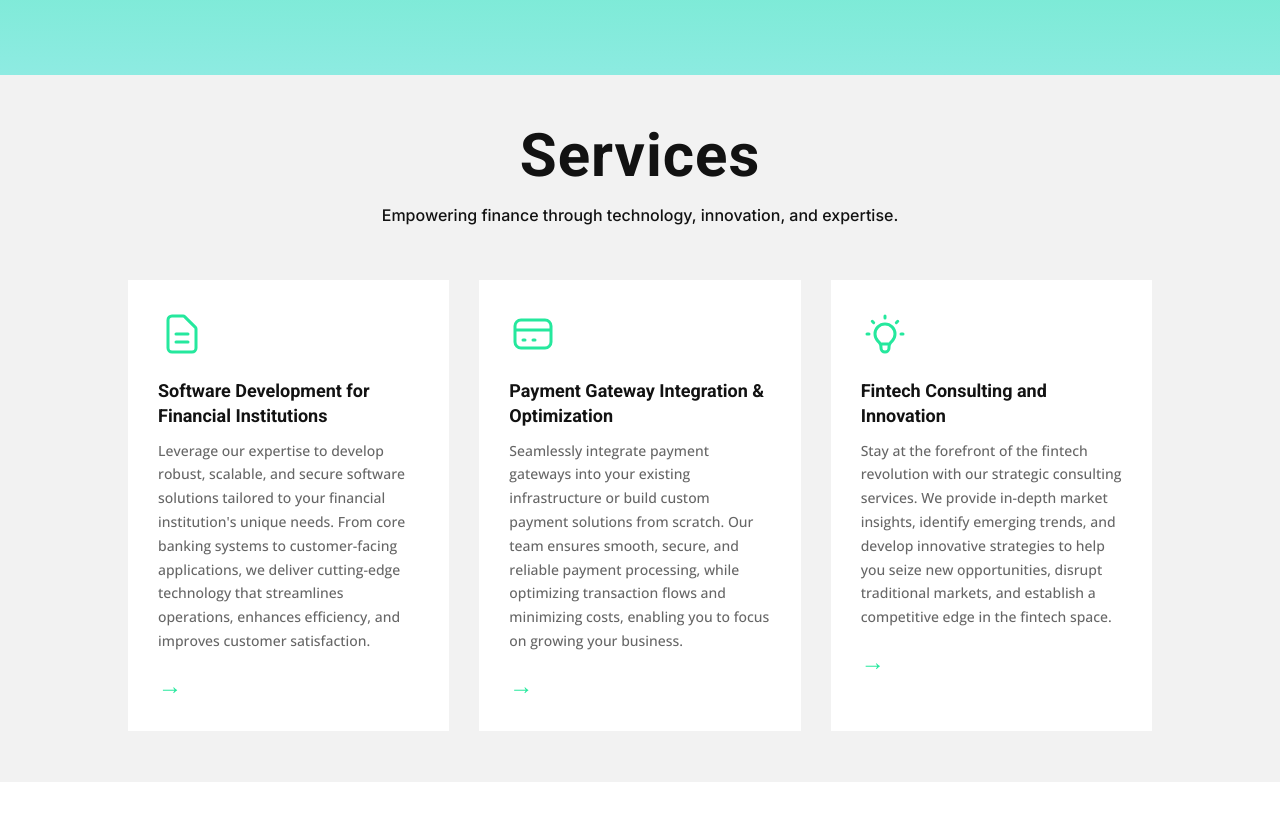
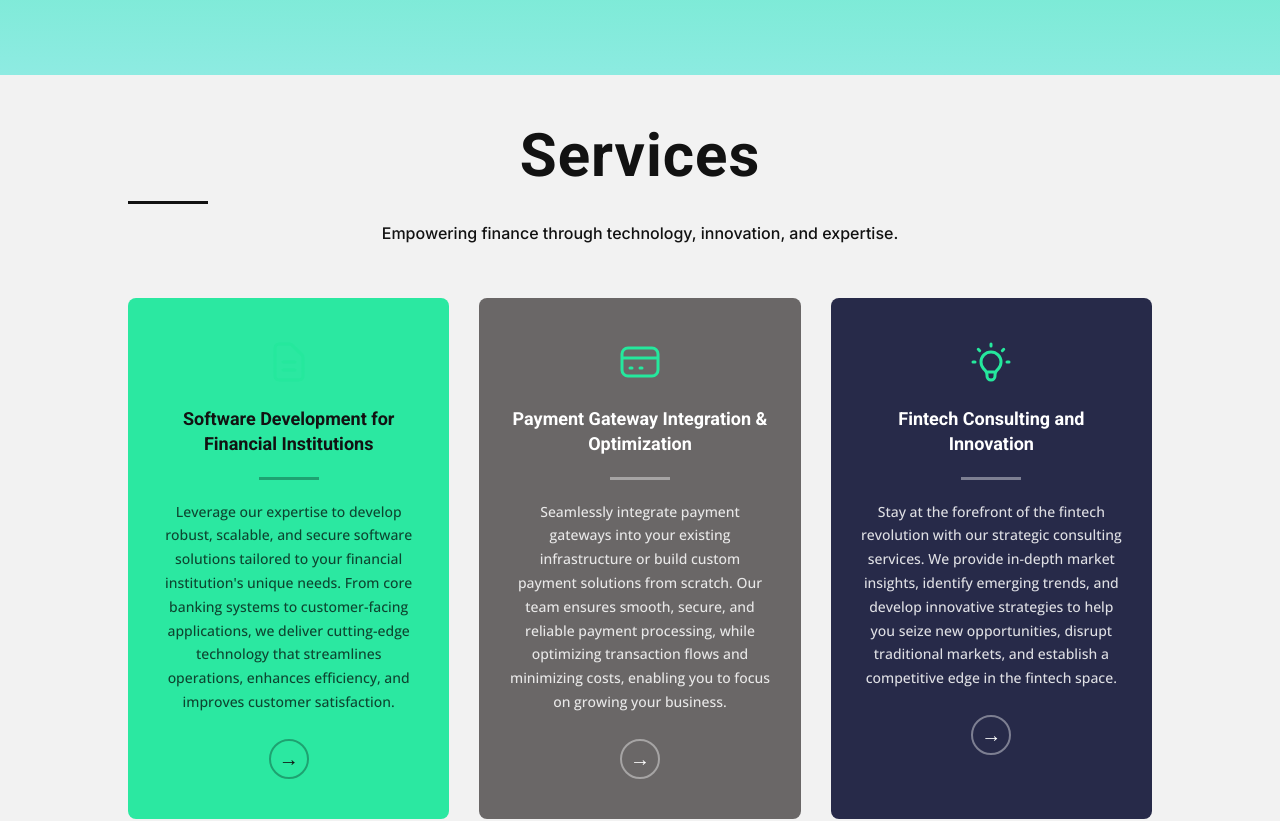
Before and after one commit to sgolli/SophosTC, a Next.js app: page / in a window 1280 px wide. Shown: the part 480-1301 px from the top of the page. Built offline with nearby package versions, Linux system fonts and the light colour scheme.

Commit message:
Major visual overhaul: colored service cards, white footer with green headings, diagonal dividers, H2 underlines

```diff
--- a/src/app/globals.css
+++ b/src/app/globals.css
@@ -79,6 +79,24 @@ a:hover {
   opacity: 0.8;
 }
 
+/* H2 underline divider - matching original */
+h2::after {
+  content: '';
+  display: block;
+  width: 80px;
+  height: 3px;
+  background-color: #121212;
+  margin-top: 15px;
+}
+
+/* Center the divider when h2 is centered */
+.text-center h2::after,
+h2[style*="text-align: center"]::after,
+h2[style*="textAlign"]::after {
+  margin-left: auto;
+  margin-right: auto;
+}
+
 /* Responsive */
 @media (max-width: 980px) {
   h1 {
--- a/src/app/page.tsx
+++ b/src/app/page.tsx
@@ -97,6 +97,7 @@ export default function HomePage() {
                 title={service.title}
                 description={service.description}
                 index={index}
+                bgColor={['#2be8a1', '#6a6767', '#272a49'][index]}
               />
             ))}
           </div>
@@ -150,8 +151,8 @@ export default function HomePage() {
         </div>
       </section>
 
-      {/* Projects Section - green bg, 2 columns with image */}
-      <section style={{ backgroundColor: '#25e89d', padding: '51.2px 0' }}>
+      {/* Projects Section - green bg with diagonal top */}
+      <section style={{ backgroundColor: '#25e89d', padding: '80px 0 51.2px 0', position: 'relative', clipPath: 'polygon(0 8%, 100% 0, 100% 100%, 0 100%)' }}>
         <div style={containerStyle}>
           <div style={{ display: 'flex', alignItems: 'center', gap: '40px', flexWrap: 'wrap' as const }}>
             {/* Left - Image */}
--- a/src/components/ServiceCard.tsx
+++ b/src/components/ServiceCard.tsx
@@ -7,26 +7,30 @@ interface ServiceCardProps {
   title: string;
   description: string;
   index?: number;
+  bgColor?: string;
 }
 
-export default function ServiceCard({ icon, title, description }: ServiceCardProps) {
+export default function ServiceCard({ icon, title, description, bgColor = '#2be8a1' }: ServiceCardProps) {
+  const isLight = bgColor === '#2be8a1';
+  const textColor = isLight ? '#121212' : '#ffffff';
+  const descColor = isLight ? 'rgba(0,0,0,0.7)' : 'rgba(255,255,255,0.85)';
+  const dividerColor = isLight ? 'rgba(0,0,0,0.3)' : 'rgba(255,255,255,0.4)';
+
   return (
     <div
       style={{
-        backgroundColor: '#ffffff',
-        borderRadius: '0px',
-        padding: '30px',
-        textAlign: 'left',
+        backgroundColor: bgColor,
+        borderRadius: '8px',
+        padding: '40px 30px',
+        textAlign: 'center',
         transition: 'all 0.3s ease',
+        display: 'flex',
+        flexDirection: 'column',
+        alignItems: 'center',
       }}
     >
       {/* Icon */}
-      <div
-        style={{
-          marginBottom: '20px',
-          color: '#25e89d',
-        }}
-      >
+      <div style={{ marginBottom: '20px', color: textColor }}>
         {icon}
       </div>
 
@@ -37,12 +41,22 @@ export default function ServiceCard({ icon, title, description }: ServiceCardPro
           fontSize: '18px',
           fontWeight: 700,
           lineHeight: '1.4em',
-          color: '#121212',
-          marginBottom: '10px',
+          color: textColor,
+          marginBottom: '20px',
         }}
       >
         {title}
       </h4>
+
+      {/* Divider line */}
+      <div
+        style={{
+          width: '60px',
+          height: '3px',
+          backgroundColor: dividerColor,
+          marginBottom: '20px',
+        }}
+      />
 
       {/* Description */}
       <p
@@ -50,15 +64,29 @@ export default function ServiceCard({ icon, title, description }: ServiceCardPro
           fontSize: '14px',
           fontWeight: 500,
           lineHeight: '23.8px',
-          color: '#666666',
+          color: descColor,
         }}
       >
         {description}
       </p>
 
-      {/* Arrow link */}
-      <div style={{ marginTop: '20px' }}>
-        <span style={{ color: '#25e89d', fontSize: '24px', cursor: 'pointer' }}>→</span>
+      {/* Arrow */}
+      <div style={{ marginTop: '25px' }}>
+        <span
+          style={{
+            display: 'inline-flex',
+            alignItems: 'center',
+            justifyContent: 'center',
+            width: '40px',
+            height: '40px',
+            borderRadius: '50%',
+            border: `2px solid ${dividerColor}`,
+            color: textColor,
+            fontSize: '20px',
+          }}
+        >
+          →
+        </span>
       </div>
     </div>
   );
```
Also changed, not shown: src/components/Footer.tsx (+51 -27 lines).
